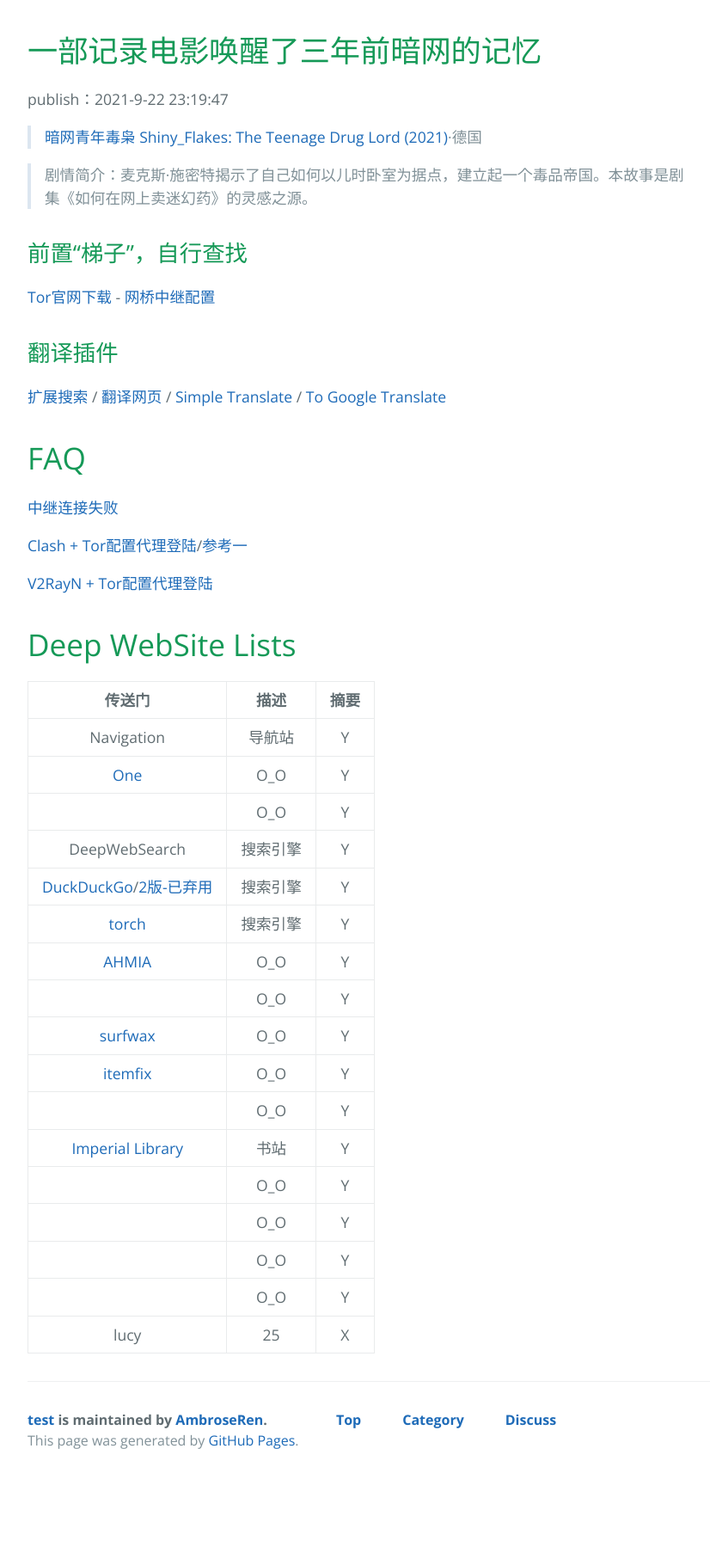
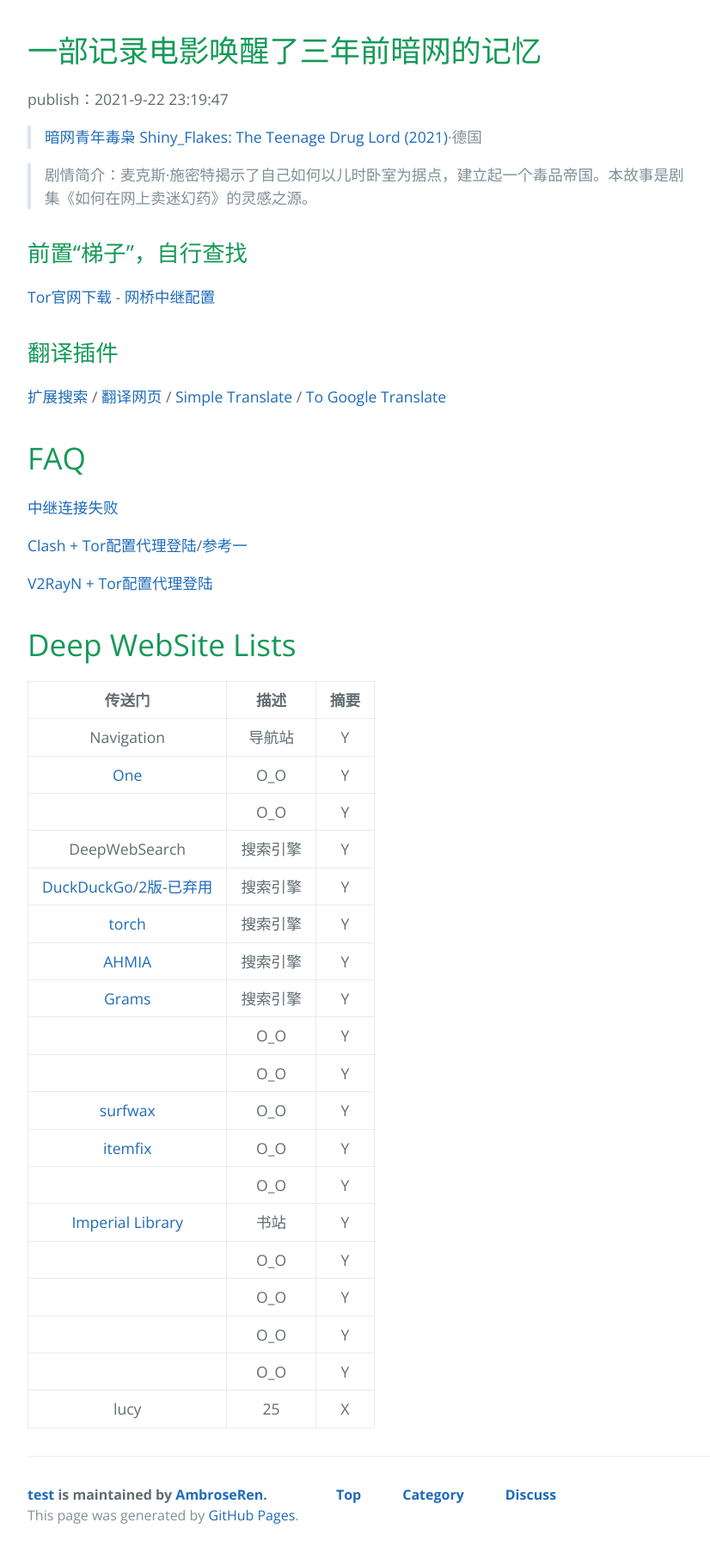
Before and after one commit to AmbroseRen/test, a Jekyll site: the page built from Doc/Tools/Tor.md, in a window 1280 px wide. Shown: the whole page at 86% size, without its empty margins (192-1018 px from the left). Built offline with Jekyll 4.4.1, drawn with Linux system fonts in a browser that asks for light colours; our own code applies the rules of GitHub Pages for plain Markdown files; the repository's description, which GitHub fills in, is left out; before the commit the page ends 1719 px from its top, so only the background shows below that.

Commit message:
Update Tor.md

```diff
--- a/Doc/Tools/Tor.md
+++ b/Doc/Tools/Tor.md
@@ -32,7 +32,9 @@
 | DeepWebSearch | 搜索引擎 | Y |
 | [DuckDuckGo](https://duckduckgogg42xjoc72x3sjasowoarfbgcmvfimaftt6twagswzczad.onion/)/[2版-已弃用](https://3g2upl4pq6kufc4m.onion/) | 搜索引擎 | Y |
 | [torch](http://xmh57jrknzkhv6y3ls3ubitzfqnkrwxhopf5aygthi7d6rplyvk3noyd.onion/cgi-bin/omega/omega) | 搜索引擎 | Y |
-| [AHMIA](http://juhanurmihxlp77nkq76byazcldy2hlmovfu2epvl5ankdibsot4csyd.onion/search/) | O_O | Y |
+| [AHMIA](http://juhanurmihxlp77nkq76byazcldy2hlmovfu2epvl5ankdibsot4csyd.onion/search/) | 搜索引擎 | Y |
+| [Grams](http://grams7enqfy4nieo.onion/) | 搜索引擎 | Y |
+| []() | O_O | Y |
 | []() | O_O | Y |
 | [surfwax](http://lookahead.surfwax.com/) | O_O | Y |
 | [itemfix](https://www.itemfix.com/?r=ll) | O_O | Y |
```
